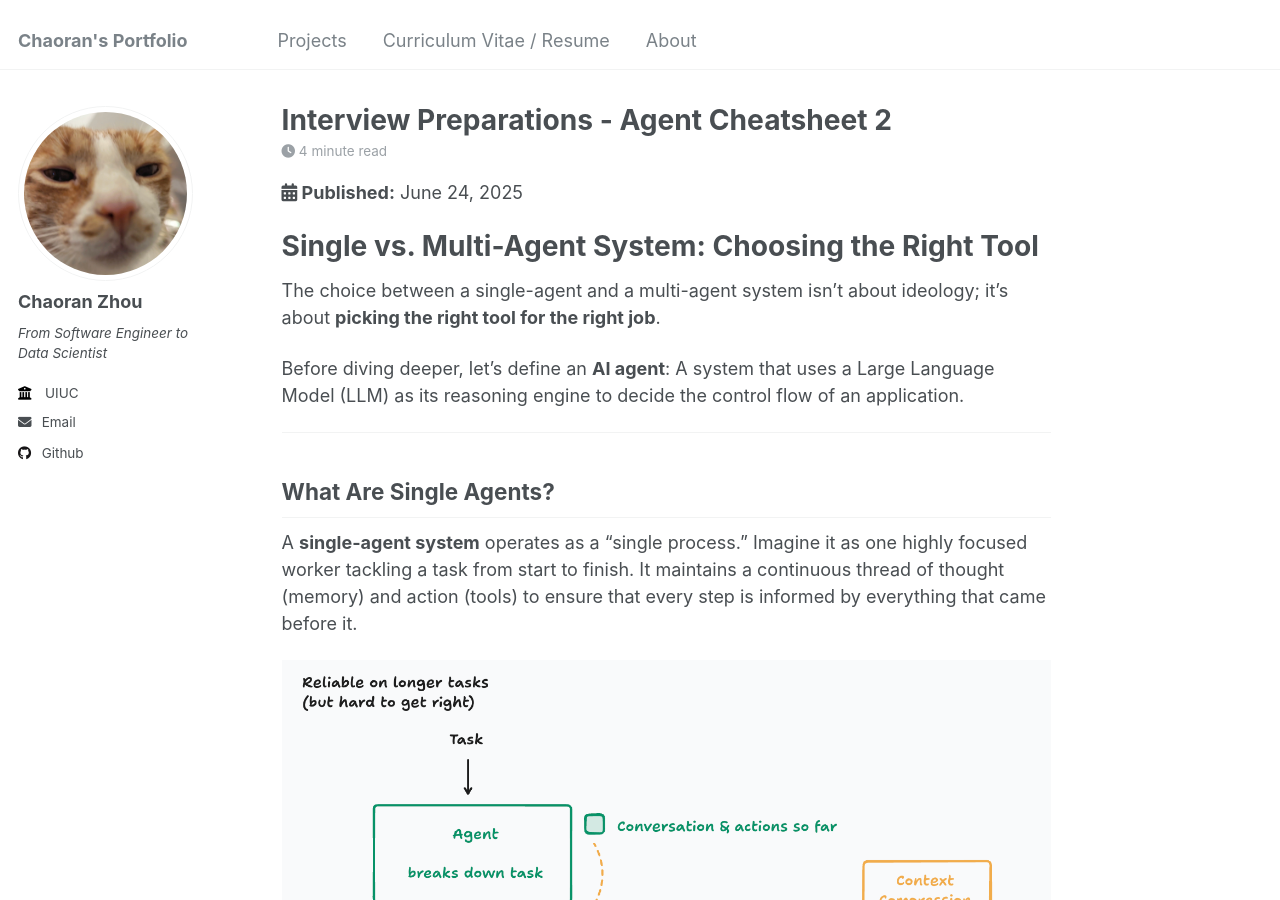
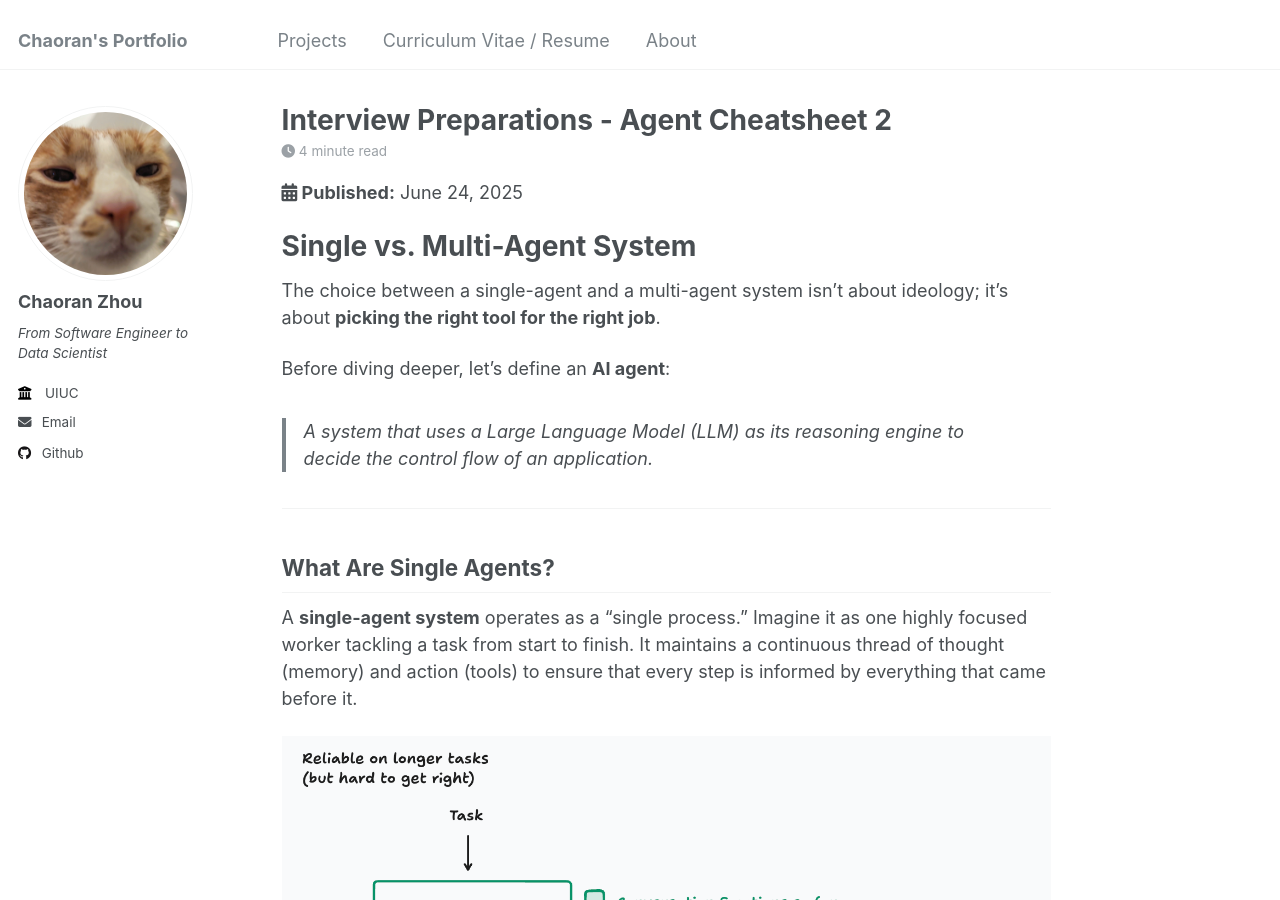
Before and after one commit to ranranrunforit/ranranrunforit.github.io, a Jekyll site: the page built from _projects/project-18.md, in a window 1280 px wide and 900 px high. Built offline with Jekyll 4.4.1, drawn with Linux system fonts in a browser that asks for light colours.

Commit message:
Update project-18.md

```diff
--- a/_projects/project-18.md
+++ b/_projects/project-18.md
@@ -1,20 +1,21 @@
 ---
 title: "Interview Preparations - Agent Cheatsheet 2"
-excerpt: "When I have only 1 hour right before the interview...😅 <br/><img src='/images/LLM.png'>"
+excerpt: "When I have only 1 hour right before the interview...😅 <br/><img src='/images/multi-agent.png'>"
 collection: projects
 date: 2025-06-24
 category: LLM
-description: "Notes from online materials."
+description: "Notes from online material."
 tags:
   - Multi-Agent
 ---
 
 
-# Single vs. Multi-Agent System: Choosing the Right Tool
+# Single vs. Multi-Agent System
 
- The choice between a single-agent and a multi-agent system isn't about ideology; it's about **picking the right tool for the right job**.
+The choice between a single-agent and a multi-agent system isn't about ideology; it's about **picking the right tool for the right job**.
 
-Before diving deeper, let's define an **AI agent**: A system that uses a Large Language Model (LLM) as its reasoning engine to decide the control flow of an application.
+Before diving deeper, let's define an **AI agent**:
+>A system that uses a Large Language Model (LLM) as its reasoning engine to decide the control flow of an application.
 
 ---
 
@@ -103,4 +104,4 @@ Despite their differences, common principles apply for building serious Agentic
 
 This overview was created with the help of deep and manual research, drawing inspiration and information from the excellent resource:
 
-[Philschmid blog](https://www.philschmid.de/single-vs-multi-agents)
+- [Philschmid blog](https://www.philschmid.de/single-vs-multi-agents)
```
